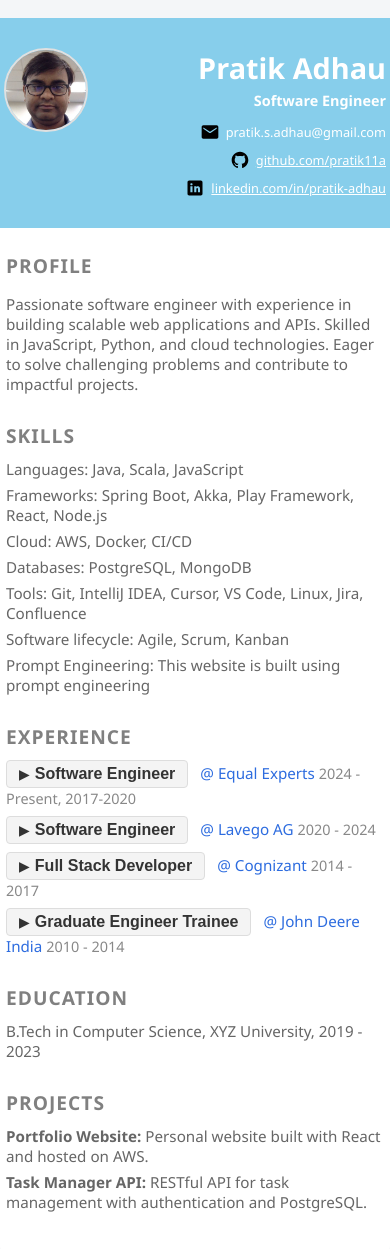
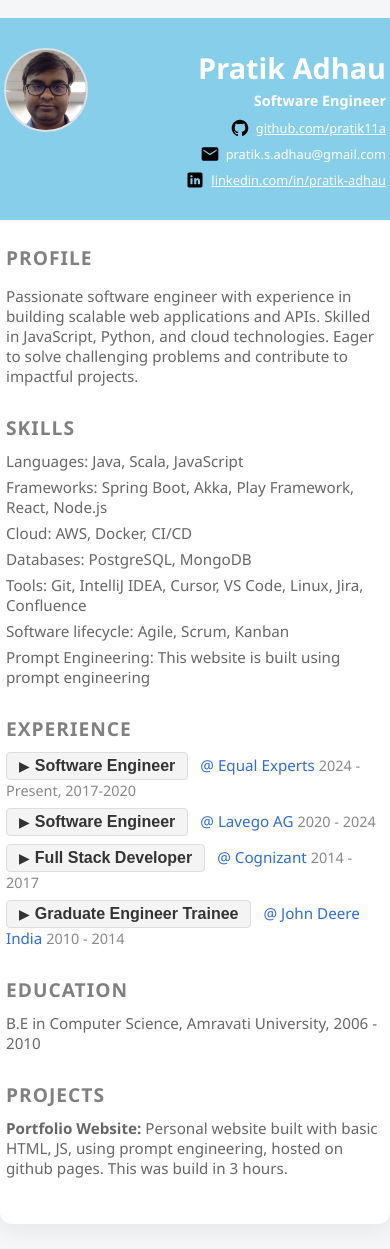
Before and after one commit to pratik11a/pratik11a, a plain HTML site: page index.html in a window 390 px wide. Shown: the top 1249 px of the page. Drawn offline with Linux system fonts and the light colour scheme.

Commit message:
Fix header alignment and improve mobile layout
- Fix img and span alignment in contact-link anchor tags using flexbox
- Add proper vertical centering and consistent spacing for contact icons
- Prevent contact section overflow with compact font sizes and spacing
- Improve mobile responsive design with right-aligned name and stacked contact info
- Add hover effects and better visual hierarchy for contact links

```diff
--- a/assets/css/style.css
+++ b/assets/css/style.css
@@ -182,18 +182,15 @@ body {
         flex-direction: row;
         align-items: flex-start;
         justify-content: space-between;
-        gap: 16px;
     }
     .avatar {
-        order: 1;
         margin-bottom: 0;
-        margin-right: 0;
+        margin-right: 16px;
         width: 80px;
         height: 80px;
         flex-shrink: 0;
     }
     .name-title {
-        order: 2;
         text-align: right;
         flex: 1;
     }
@@ -202,19 +199,18 @@ body {
         margin-bottom: 4px;
     }
     .name-title p {
-        margin-bottom: 12px;
+        margin-bottom: 8px;
     }
     .contact {
         flex-direction: column;
         align-items: flex-end;
-        gap: 8px;
-        margin-top: 12px;
+        gap: 6px;
+        margin-top: 8px;
+    }
+    .contact-link {
+        font-size: 0.8rem;
     }
     .contact .separator {
         display: none;
     }
-    .contact-link {
-        font-size: 0.8rem;
-        justify-content: flex-end;
-    }
 }
--- a/assets/html/education.html
+++ b/assets/html/education.html
@@ -1,6 +1,6 @@
 <div class="section">
     <h2>Education</h2>
     <ul>
-        <li>B.Tech in Computer Science, XYZ University, 2019 - 2023</li>
+        <li>B.E in Computer Science, Amravati University, 2006 - 2010</li>
     </ul>
 </div>
--- a/assets/html/header.html
+++ b/assets/html/header.html
@@ -6,14 +6,14 @@
         <h1>Pratik Adhau</h1>
         <p>Software Engineer</p>
         <nav class="contact" aria-label="Contact Information">
+            <a href="https://github.com/pratik11a" target="_blank" rel="noopener noreferrer" class="contact-link profile-text">
+                <img src="assets/svg/github.svg" alt="GitHub" width="20" height="20" class="icon">
+                <span>github.com/pratik11a</span>
+            </a>
+            <span class="separator" aria-hidden="true">&bull;</span>
             <a href="mailto:pratik.s.adhau@gmail.com" title="Email" class="contact-link">
                 <img src="assets/svg/gmail.svg" alt="Gmail" width="20" height="20" class="icon">
                 <span>pratik.s.adhau@gmail.com</span>
-            </a>
-            <span class="separator" aria-hidden="true">&bull;</span>
-            <a href="https://github.com/pratik11a" target="_blank" rel="noopener noreferrer" class="contact-link profile-text">
-                <img src="assets/svg/github.svg" alt="GitHub" width="20" height="20" class="icon">
-                <span>github.com/pratik11a</span>
             </a>
             <span class="separator" aria-hidden="true">&bull;</span>
             <a href="https://www.linkedin.com/in/pratik-adhau/" target="_blank" rel="noopener noreferrer" class="contact-link profile-text">
--- a/assets/html/projects.html
+++ b/assets/html/projects.html
@@ -1,7 +1,6 @@
 <section class="section" aria-labelledby="projects-heading">
     <h2 id="projects-heading">Projects</h2>
     <ul class="projects-list" role="list">
-        <li><strong>Portfolio Website:</strong> Personal website built with React and hosted on AWS.</li>
-        <li><strong>Task Manager API:</strong> RESTful API for task management with authentication and PostgreSQL.</li>
+        <li><strong>Portfolio Website:</strong> Personal website built with basic HTML, JS, using prompt engineering, hosted on github pages. This was build in 3 hours.</li>
     </ul>
 </section>
```
